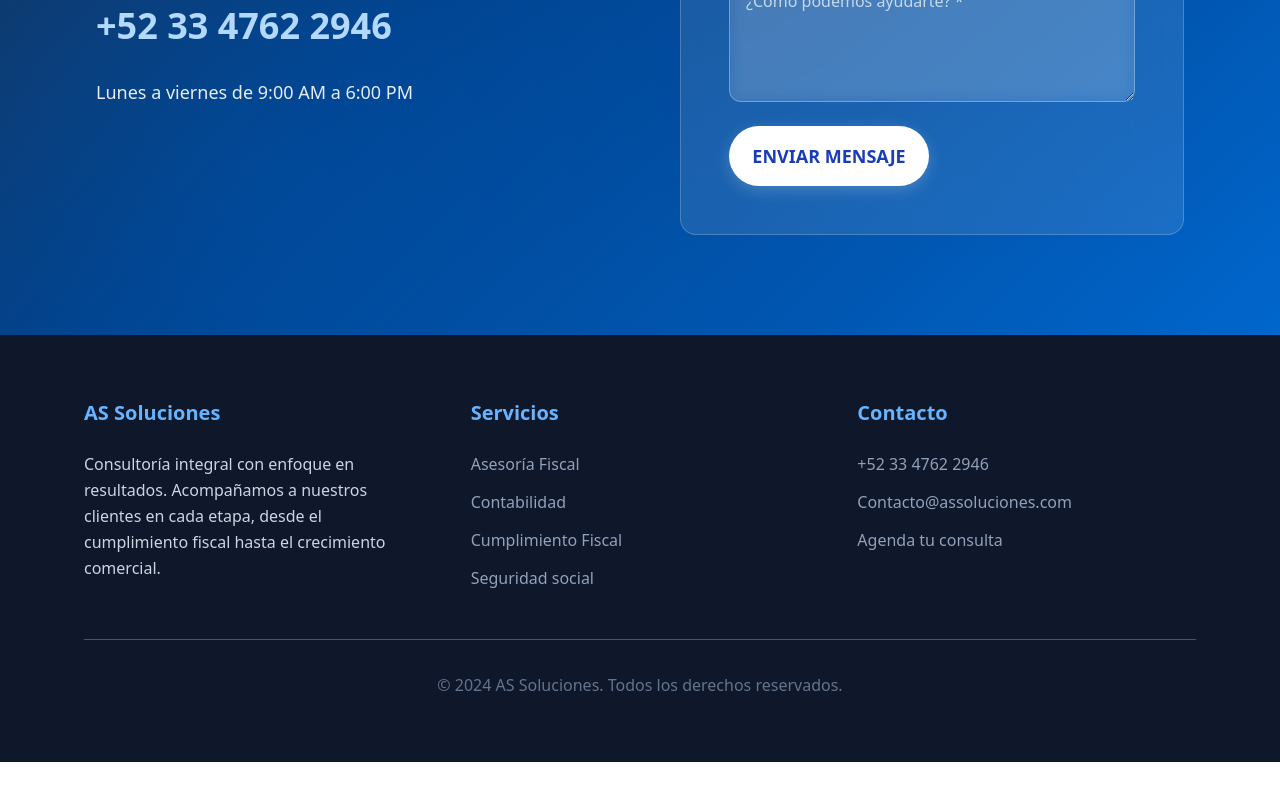
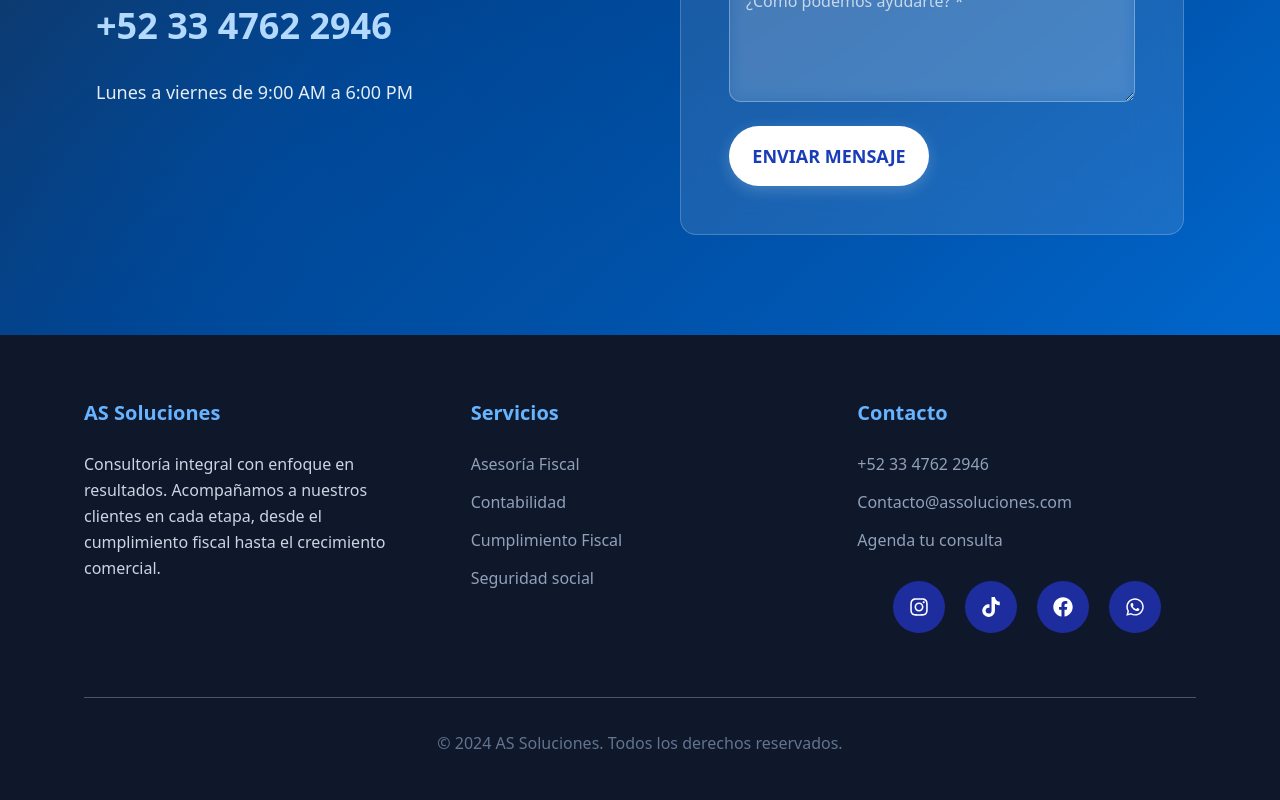
Before and after one commit to contacto-assoluciones/as_soluciones, a React (Vite) app: page / in a window 1280 px wide. Shown: the part 5014-5814 px from the top of the page. Before the commit the page ends 5776 px from the top, so only its background shows below. Built offline with nearby package versions, Linux system fonts and the light colour scheme.

Commit message:
redes-sociales

```diff
--- a/package.json
+++ b/package.json
@@ -18,6 +18,7 @@
     "react-dom": "^19.1.1",
     "react-i18next": "^15.6.1",
     "react-icons": "^5.5.0",
+    "styled-components": "^6.1.19",
     "tailwindcss": "^4.1.11"
   },
   "devDependencies": {
--- /dev/null
+++ b/src/components/SocialCard/index.jsx
@@ -0,0 +1,137 @@
+import React from "react";
+import { FaInstagram, FaTiktok, FaFacebook, FaWhatsapp } from "react-icons/fa";
+import styled from 'styled-components';
+
+const SocialCard = () => {
+  const baseBtn =
+    "group w-[52px] h-[52px] flex items-center justify-center rounded-[30px] bg-[#1e2d9e] text-white transition-all duration-300 hover:scale-110 active:scale-95";
+
+  return (
+    <div className="flex items-center justify-center gap-5 p-4 bg-transparent">
+      {/* Instagram */}
+      <a
+        href="https://www.instagram.com/assoluciones.mx?igsh=bDV0M3ZzcXA1NGtu"
+        target="_blank"
+        rel="noopener noreferrer"
+        className={`${baseBtn} hover:bg-[#d62976]`}
+        aria-label="Instagram"
+      >
+        <FaInstagram className="w-5 h-5 group-hover:animate-bounce" />
+      </a>
+
+      {/* TikTok */}
+      <a
+        href="https://www.tiktok.com/@as.soluciones?_t=ZS-90MI75jFG9g&_r=1"
+        target="_blank"
+        rel="noopener noreferrer"
+        className={`${baseBtn} hover:bg-[#010101]`}
+        aria-label="TikTok"
+      >
+        <FaTiktok className="w-5 h-5 group-hover:animate-bounce" />
+      </a>
+
+      {/* Facebook */}
+      <a
+        href="https://www.facebook.com/share/1FHdT51XRq/?mibextid=wwXIfr"
+        target="_blank"
+        rel="noopener noreferrer"
+        className={`${baseBtn} hover:bg-[#1877F2]`}
+        aria-label="Facebook"
+      >
+        <FaFacebook className="w-5 h-5 group-hover:animate-bounce" />
+      </a>
+
+      {/* WhatsApp */}
+      <a
+        href="https://wa.me/5213347622946"
+        target="_blank"
+        rel="noopener noreferrer"
+        className={`${baseBtn} hover:bg-[#25D366]`}
+        aria-label="WhatsApp"
+      >
+        <FaWhatsapp className="w-5 h-5 group-hover:animate-bounce" />
+      </a>
+    </div>
+  );
+};
+
+
+const StyledWrapper = styled.div`
+  .card {
+    width: fit-content;
+    height: fit-content;
+    background-color: transparent;
+    display: flex;
+    align-items: center;
+    justify-content: center;
+    padding: 15px;
+    gap: 20px;
+  }
+
+  /* for all social containers*/
+  .socialContainer {
+    width: 52px;
+    height: 52px;
+    background-color: #1e2d9e;
+    display: flex;
+    align-items: center;
+    justify-content: center;
+    overflow: hidden;
+    transition-duration: 0.3s;
+    border-radius: 30px;
+  }
+  /* instagram*/
+  .containerOne:hover {
+    background-color: #d62976;
+    transition-duration: 0.3s;
+    transform: scale(1.2);
+  }
+  /* twitter*/
+  .containerTwo:hover {
+    background-color: #00acee;
+    transition-duration: 0.3s;
+    transform: scale(1.2);
+  }
+  /* linkdin*/
+  .containerThree:hover {
+    background-color: #0072b1;
+    transition-duration: 0.3s;
+    transform: scale(1.2);
+  }
+  /* Whatsapp*/
+  .containerFour:hover {
+    background-color: #128c7e;
+    transition-duration: 0.3s;
+    transform: scale(1.2);
+  }
+
+  .socialContainer:active {
+    transform: scale(0.9);
+    transition-duration: 0.3s;
+  }
+
+  .socialSvg {
+    width: 17px;
+  }
+
+  .socialSvg path {
+    fill: rgb(255, 255, 255);
+  }
+
+  .socialContainer:hover .socialSvg {
+    animation: slide-in-top 0.3s both;
+  }
+
+  @keyframes slide-in-top {
+    0% {
+      transform: translateY(-50px);
+      opacity: 0;
+    }
+
+    100% {
+      transform: translateY(0);
+      opacity: 1;
+    }
+  }`;
+
+export default SocialCard;
--- a/src/pages/Home/index.jsx
+++ b/src/pages/Home/index.jsx
@@ -3,6 +3,7 @@ import logo from '../../assets/logopng_azul.png';
 import ContactForm from '../../components/ContactForm';
 import { FaIndustry, FaStore, FaTractor } from 'react-icons/fa';
 import fondo from '../../../src/assets/fondo.jpg';
+import SocialCard from '../../components/SocialCard';
 import { useTranslation } from 'react-i18next';
 
 const Home = () => {
@@ -603,6 +604,7 @@ const Home = () => {
                     {t('footer.book')}
                   </button>
                 </li>
+                <SocialCard/>
               </ul>
             </div>
           </div>
```
Also changed, not shown: 1 other file (tests, documents, lock files or other folders).
